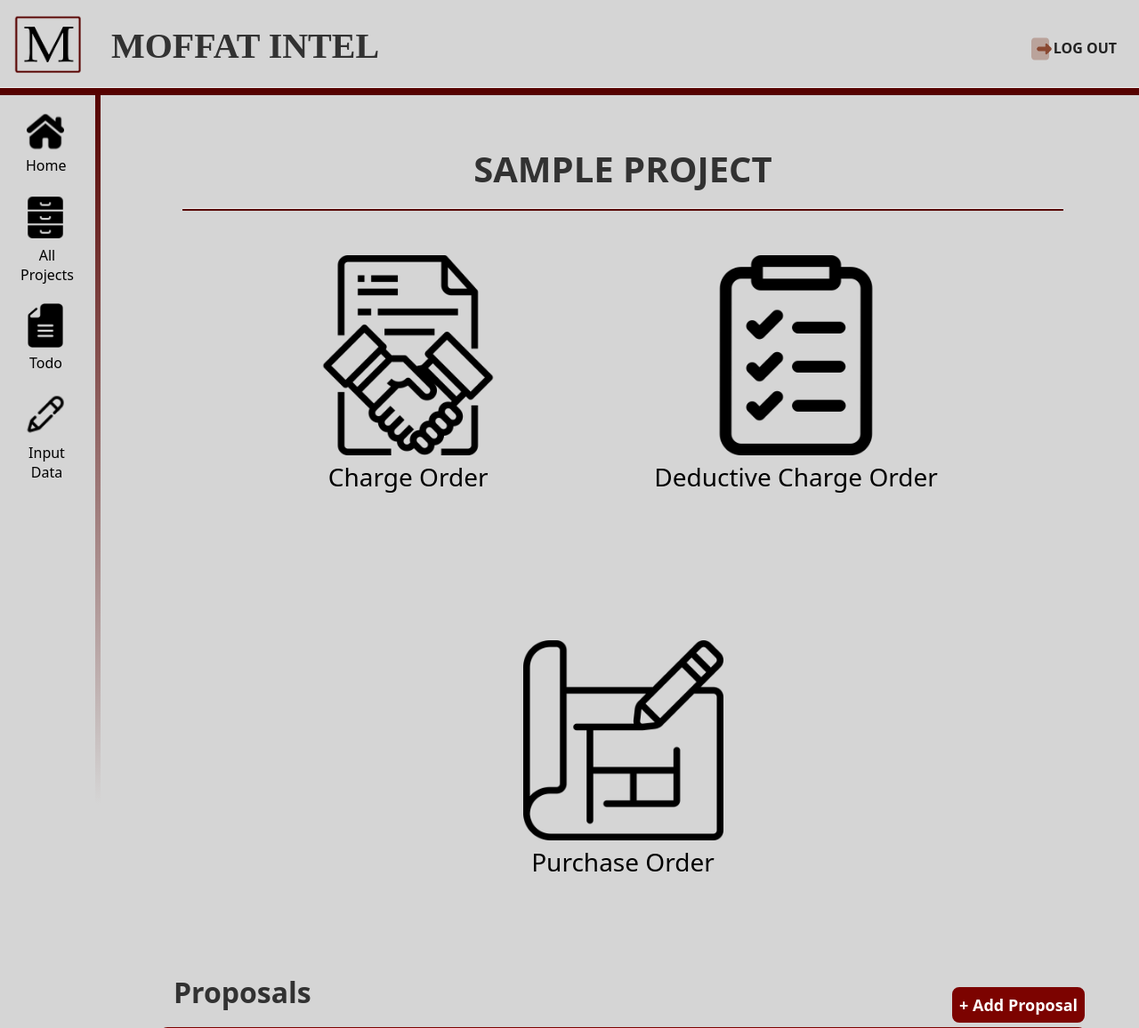
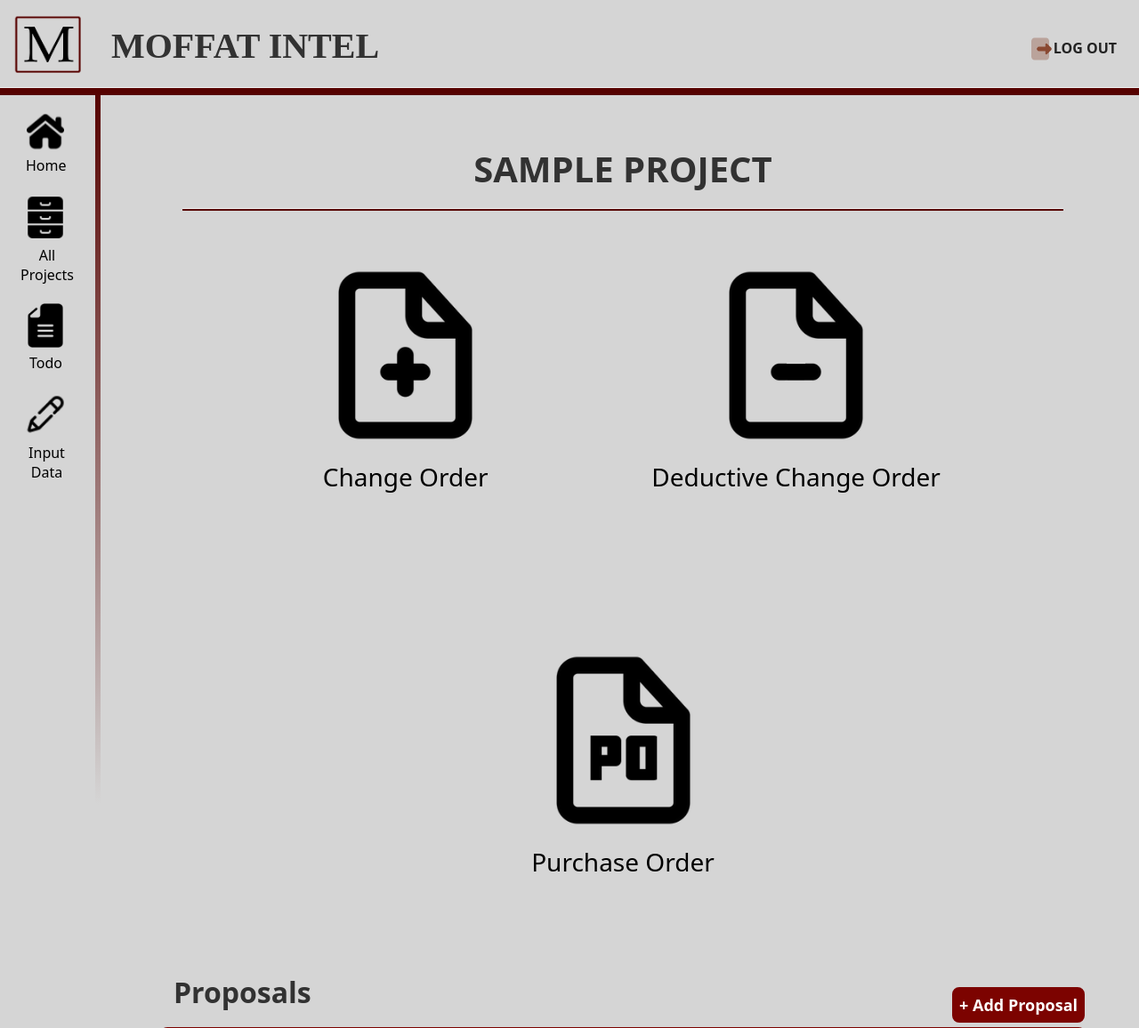
Before and after one commit to bnsmth235/NorthlineIntel, a Django app: page /reports/contract_view/1 in a window 1280 px wide. Shown: the top 1156 px of the page at 89% size. Run offline with Django 4.2, Linux system fonts and the light colour scheme; a user stored in the database is signed in; tables that the repository leaves empty hold one stand-in row (values such as "Sample post").

Commit message:
new patch

```diff
--- a/MoffatIntel/reports/static/reports/style.css
+++ b/MoffatIntel/reports/static/reports/style.css
@@ -295,8 +295,13 @@ body{
   background-color: initial;
 }
 
+
 .headers{
     text-align: center;
+    background-color: initial;
+}
+
+.headers:hover{
     background-color: initial;
 }
 
--- a/MoffatIntel/reports/templates/reports/all_draws.html
+++ b/MoffatIntel/reports/templates/reports/all_draws.html
@@ -13,7 +13,7 @@
 {% if draws %}
     <div class="reports-list-div">
         <table width="98%" height="98%" align="center" cellpadding="10" border="0">
-            <tr class="report-item headers">
+            <tr class="headers">
                 <th>Name</th>
                 <th>Edited By</th>
                 <th>Last Edited</th>
@@ -40,7 +40,7 @@
         </table>
     </div>
 {% else %}
-    <div class="reports-list-div zebra no-hover">
+    <div class="reports-list-div no-hover">
         <table>
             <tr class="report-item">
                 <td>There are currently no draws available.</td>
--- a/MoffatIntel/reports/templates/reports/all_plans.html
+++ b/MoffatIntel/reports/templates/reports/all_plans.html
@@ -46,7 +46,7 @@
                 <input type="text" name="name" id="name" class="input-field">
             </div>
 
-            <div class="add-plans-button"><button type="submit">Upload</button></div>
+            <div class="add-button"><button type="submit">Upload</button></div>
         </fieldset>
     </form>
   </div>
@@ -54,7 +54,7 @@
 {% if plans %}
     <div class="reports-list-div">
         <table width="98%" height="98%" align="center" cellpadding="10" border="0">
-            <tr class="report-item headers" style="background-color: initial;">
+            <tr class="headers" style="background-color: initial;">
                 <th>Name</th>
                 <th>Edited By</th>
                 <th>Last Edited</th>
--- a/MoffatIntel/reports/templates/reports/all_proj.html
+++ b/MoffatIntel/reports/templates/reports/all_proj.html
@@ -8,7 +8,7 @@
 <script src="{% static 'reports/deleteConfirm.js' %}"></script>
 <h2 class="section-header">All Projects</h2>
 <div class="add-new">
-    <a href="/reports/create_proj/">+ Create Project</a>
+    <a href="/reports/new_proj/">+ Create Project</a>
 </div>
 
 {% if projects %}
--- a/MoffatIntel/reports/templates/reports/contract_view.html
+++ b/MoffatIntel/reports/templates/reports/contract_view.html
@@ -11,9 +11,9 @@
 </div>
 
 <div style="text-align: center">
-    <div style="display:inline-block"><a class="pick-icon" href="#"><img src="{% static 'reports/images/contract.png' %}"><li>Charge Order</li></a></div>
-    <div style="display:inline-block"><a class="pick-icon" href="#"><img src="{% static 'reports/images/draws.png' %}"><li>Deductive Charge Order</li></a></div>
-    <div style="display:inline-block"><a class="pick-icon" href="#"><img src="{% static 'reports/images/plans.png' %}"><li>Purchase Order</li></a></div>
+    <div style="display:inline-block"><a class="pick-icon" href="#"><img src="{% static 'reports/images/change_order.png' %}"><li>Change Order</li></a></div>
+    <div style="display:inline-block"><a class="pick-icon" href="#"><img src="{% static 'reports/images/deductive_change_order.png' %}"><li>Deductive Change Order</li></a></div>
+    <div style="display:inline-block"><a class="pick-icon" href="#"><img src="{% static 'reports/images/purchase_order.png' %}"><li>Purchase Order</li></a></div>
 </div>
 
 <div display="block">
--- a/MoffatIntel/reports/templates/reports/plan_view.html
+++ b/MoffatIntel/reports/templates/reports/plan_view.html
@@ -5,7 +5,9 @@
 {% block content %}
     <h1>Plan: {{ plan.name }}</h1>
     <div class="reports-list-div">
-        <embed src="data:application/pdf;base64,{{ pdf_data }}" width="100%" height="800px" type="application/pdf">
+        <object data="data:application/pdf;base64,{{ pdf_data }}" type="application/pdf" width="100%" height="800px">
+            <p>This browser does not support PDFs. Please download the PDF to view it: <a href="data:application/pdf;base64,{{ pdf_data }}">Download PDF</a></p>
+        </object>
     </div>
 
 
--- a/MoffatIntel/reports/templates/reports/todo.html
+++ b/MoffatIntel/reports/templates/reports/todo.html
@@ -16,7 +16,7 @@
     <h2 class="section-header">Lien Release Signings</h2>
     <div class="reports-list-div" style="margin-top: 30px;">
         <table width="98%" height="98%" align="center" cellpadding="10" border="0">
-            <tr class="report-item headers">
+            <tr class="headers">
                 <th></th>
                 <th>Invoice <br>Date</th>
                 <th>Invoice <br>Number</th>
```
Also changed, not shown: MoffatIntel/reports/models.py (line endings or trailing spaces), MoffatIntel/reports/static/reports/images/change_order.png (added), MoffatIntel/reports/static/reports/images/deductive_change_order.png (added), MoffatIntel/reports/static/reports/images/purchase_order.png (added), 1 other file.
